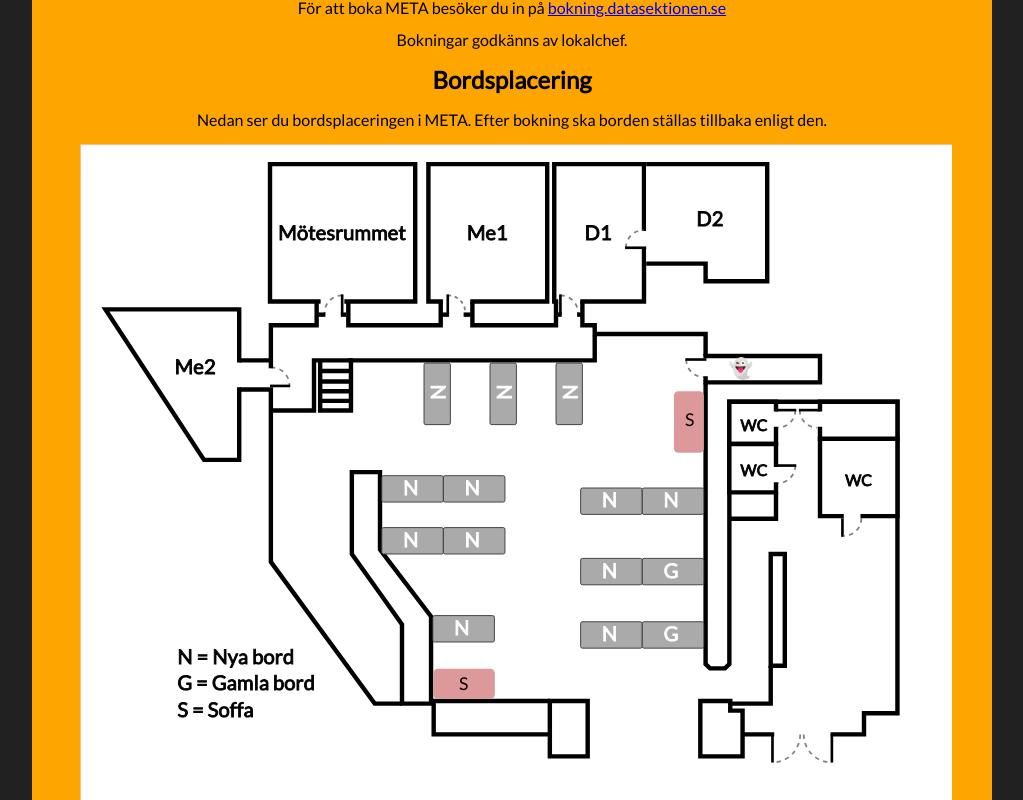
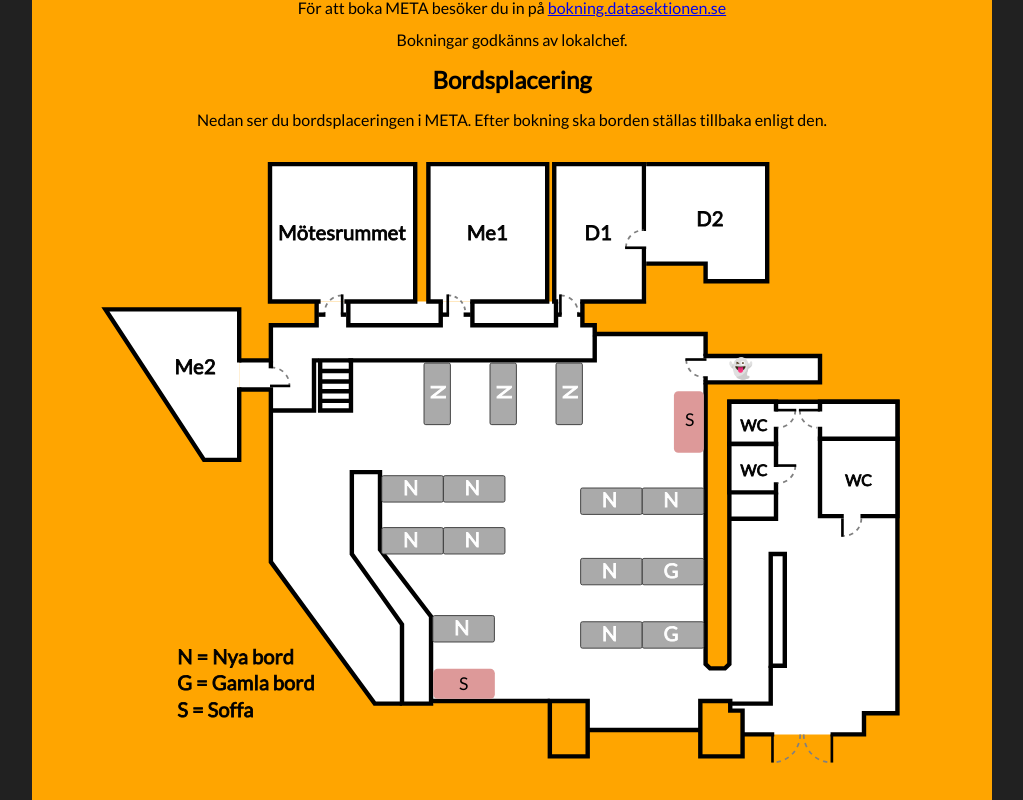
Before and after one commit to datasektionen/bea, a Next.js app: page /meta in a window 1280 px wide. Shown: the part 400-1200 px from the top of the page, without its empty margins (128-1151 px from the left). Built offline with nearby package versions, Linux system fonts and the light colour scheme.

Commit message:
Add white floor and transparent background

```diff
--- a/src/components/FloorPlan.tsx
+++ b/src/components/FloorPlan.tsx
@@ -5,7 +5,8 @@ const WALL_WIDTH = 5;
 export default function FloorPlan() {
     return (
         <svg width="100%" height="100%" viewBox="0 0 1000 1000">
-            <rect x="10" y="10" width="1000" height="1000" stroke="lightgray" fill="white" />
+            {/* White background everywhere inside META. */}
+            <path fill="white" d="M 375 645 H 344 L 226 484 V 288 H 190 V 255 H 226 V 215 H 278 V 188 H 552.5 H 548 V 32 H 790 V 165 H 720 V 145 H 652.5 V 188 H 580 V 215 H 594 V 225 H 720 V 600 L 725 605 H 742 L 747 600 V 302 H 938 V 656 H 900 V 680 H 862 H 762 V 653 H 748 V 642 H 714 V 675 H 586 V 642 H 411 V 645 Z" />
 
             {/* Walls, rooms and other lines. */}
             <g fill="none" stroke="black" strokeWidth={WALL_WIDTH}>
@@ -18,8 +19,9 @@ export default function FloorPlan() {
                 <path d="M 720 280 V 600 L 725 605 H 742 L 747 600 V 302 H 938 V 656 H 900 V 680 H 862" />
                 <path d="M 798 680 H 762" />
                 <path d="M 762 705 V 653 H 748 V 642 H 714 V 705 Z" />
+                <path d="M 714 675 H 586" />
                 <path d="M 543 705 V 642 H 586 V 705 Z" />
-                <path d="M 543 680 H 411 V 642 H 543" />
+                <path d="M 543 642 H 410" />
 
                 {/* The bar */}
                 <path d="M 375 645 V 555 L 318 475 V 382 H 350 V 470 L 408 546 V 645 Z" />
```
